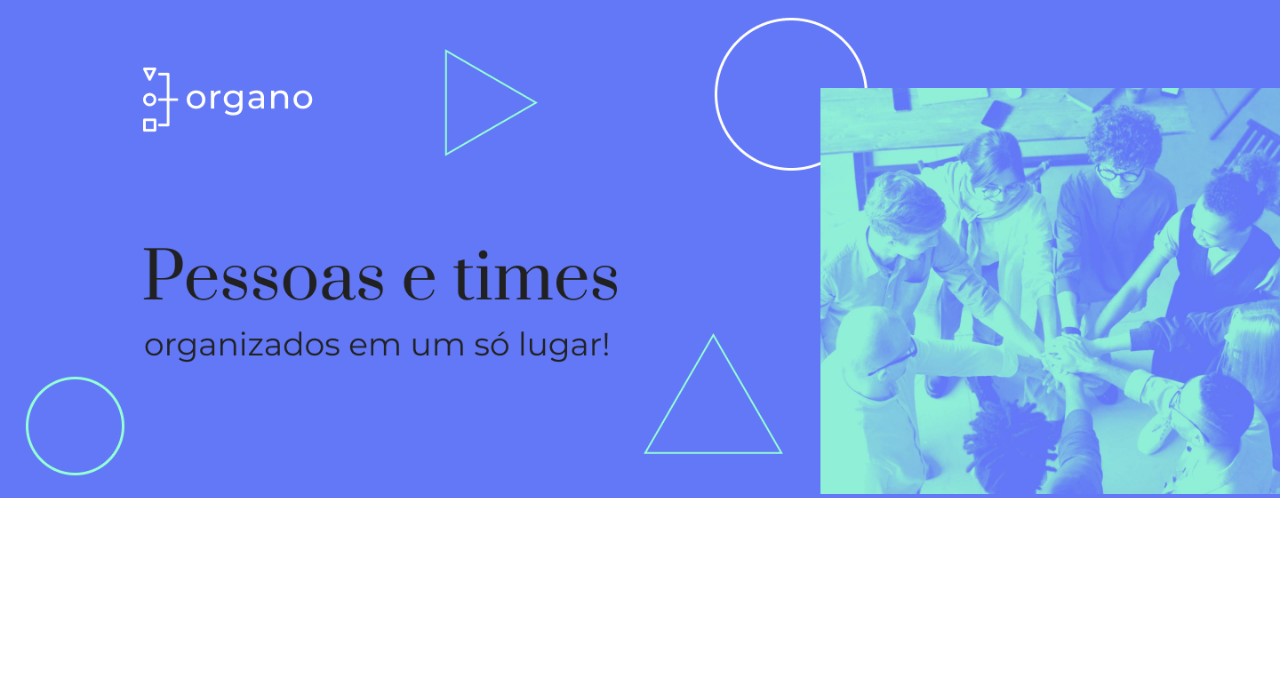
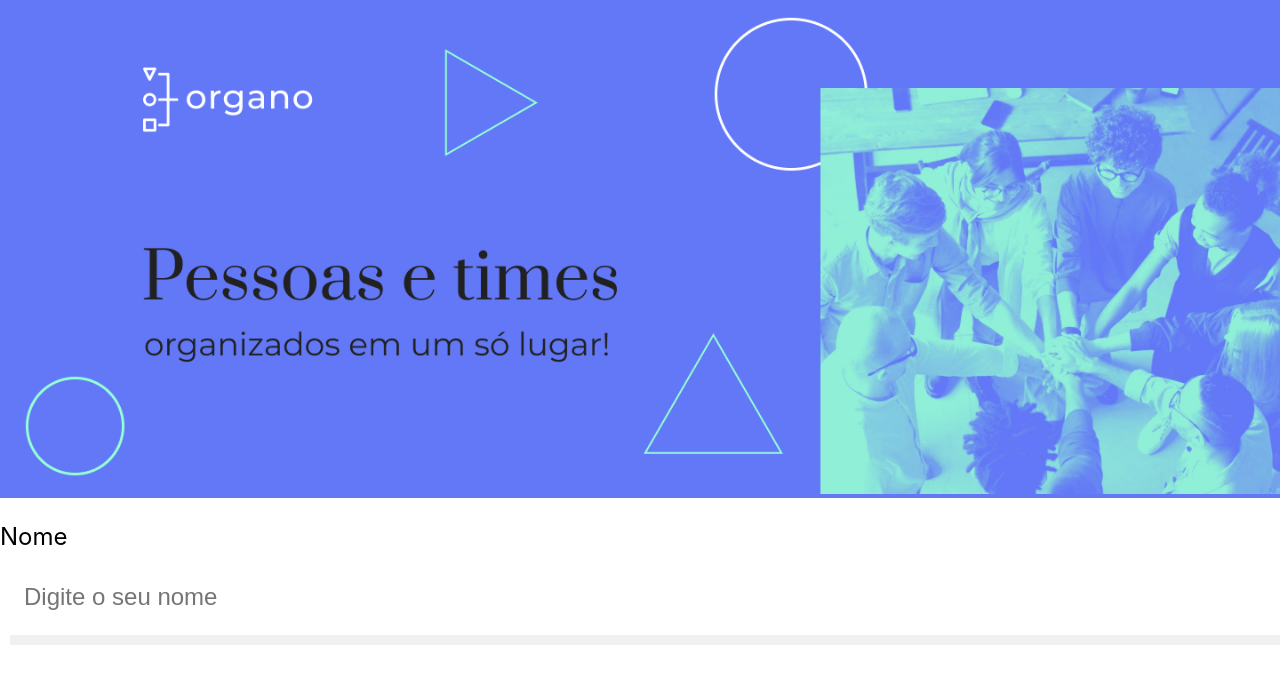
Before and after one commit to RaissaKestring/organo, a JavaScript app: page / in a window 1280 px wide. Shown: the top 684 px of the page. Built offline with nearby package versions, Linux system fonts and the light colour scheme; the HTML template or start-up script is replaced by a standard one.

Commit message:
campo de texto adicionado

```diff
--- a/src/App.js
+++ b/src/App.js
@@ -1,9 +1,11 @@
-import Banner from './componentes/Banner/Banner';
+import Banner from './componentes/Banner';
+import CampoTexto from './componentes/CampoTexto';
 
 function App() {
   return (
     <div className="App">
       <Banner />
+      <CampoTexto />
     </div>
   );
 }
--- a/src/componentes/Banner/Banner.js
+++ b/src/componentes/Banner/Banner.js
@@ -1,6 +1,6 @@
 import './Banner.css'
 
-function Banner() {
+export const Banner = () => {
     // JSX (como o react le isso tudo e transforma em DOM)
     // importar classe em React é className(importo a classe do css)
     return (
@@ -9,5 +9,3 @@
         </header>
     )
 }
-
-export default Banner
--- /dev/null
+++ b/src/componentes/Banner/index.js
@@ -0,0 +1,3 @@
+import { Banner } from "./Banner";
+
+export default Banner
--- /dev/null
+++ b/src/componentes/CampoTexto/CampoTexto.css
@@ -0,0 +1,19 @@
+.campo-texto {
+    margin: 24px 0;
+}
+
+.campo-texto label {
+    display: block;
+    margin-bottom: 8px;
+    font-size: 24px;
+}
+
+.campo-texto input {
+    background-color: white;
+    box-shadow: 10px 10px rgba(0, 0, 0, 0.06);
+    width: 100%;
+    border: none;
+    font-size: 24px;
+    padding: 24px;
+    box-sizing: border-box;
+}
--- /dev/null
+++ b/src/componentes/CampoTexto/index.js
@@ -0,0 +1,12 @@
+import './CampoTexto.css'
+// React usa letra maiuscula no comeco de variaveis
+const CampoTexto = () => {
+    return (
+        <div className="campo-texto">
+            <label>Nome</label>
+            <input placeholder='Digite o seu nome'/>
+        </div>
+    )
+}
+
+export default CampoTexto
```
